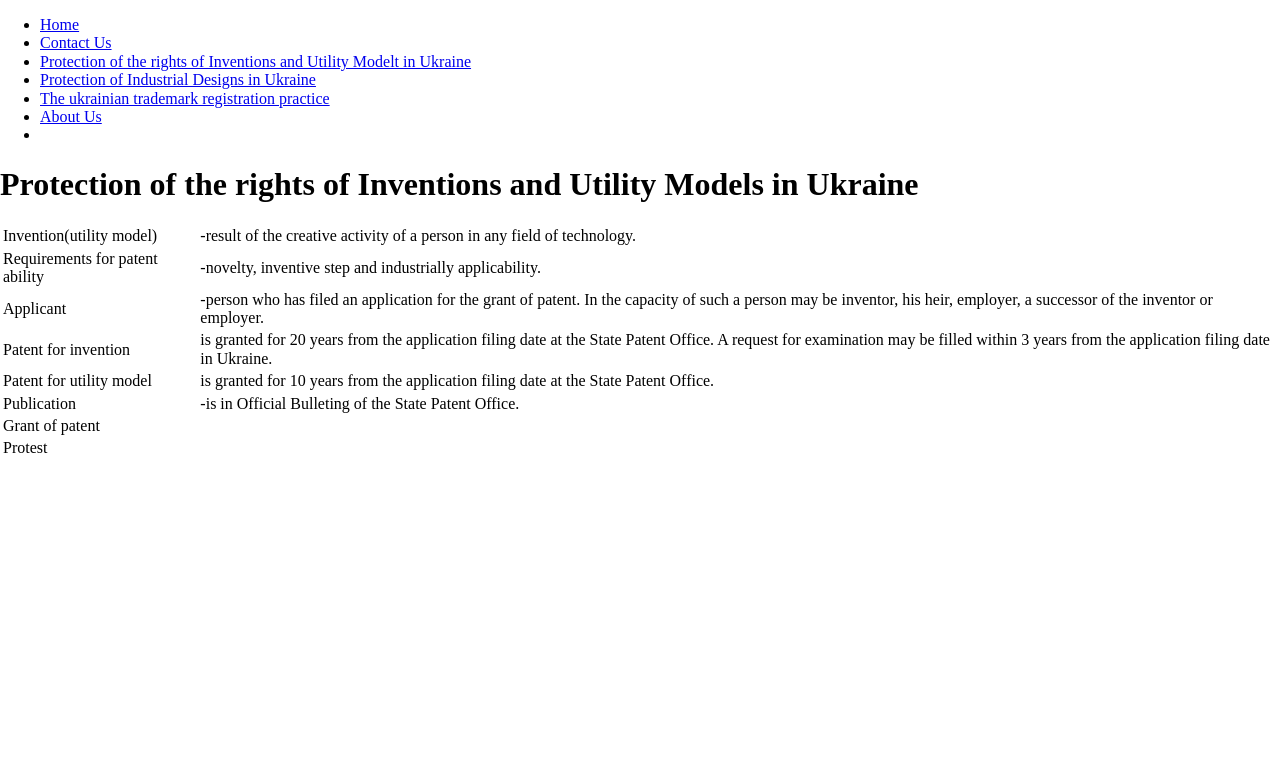
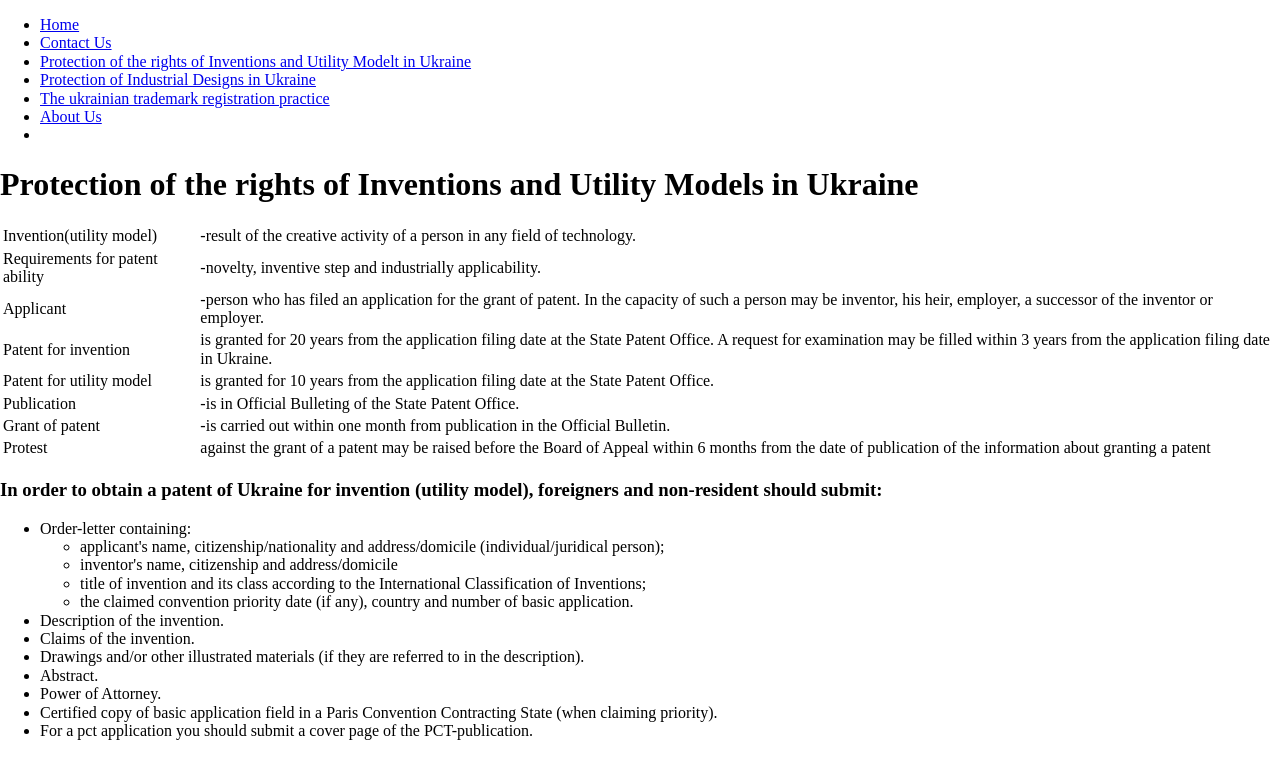
Before and after one commit to Mindshine/patent, a Jekyll site: the page built from _posts/en/pages/2000-01-01-inventions.html, in a window 1280 px wide. Shown: the top 779 px of the page. Built offline with Jekyll 4.4.1, drawn with Linux system fonts in a browser that asks for light colours; nearby versions of some CDN libraries; library files that are not in the unit come from our copies; Markdown is read by kramdown in place of the engine named in the settings.

Commit message:
Update 2000-01-01-inventions.html

```diff
--- a/_posts/en/pages/2000-01-01-inventions.html
+++ b/_posts/en/pages/2000-01-01-inventions.html
@@ -26,9 +26,27 @@ categories:
     <td>Publication</td><td>-is in Official Bulleting of the State Patent Office.</td>
   </tr>
   <tr>
-    <td>Grant of patent</td><td></td>
+    <td>Grant of patent</td><td>-is carried out within one month from publication in the Official Bulletin.</td>
   </tr>
   <tr>
-    <td>Protest</td><td></td>
+    <td>Protest</td><td>against the grant of a patent may be raised before the Board of Appeal within 6 months from the date of publication of the information about granting a patent</td>
   </tr>
 </table>
+<h3>In order to obtain a patent of Ukraine for invention (utility model), foreigners and non-resident should submit:</h3>
+<ul>
+  <li>Order-letter containing:
+    <ul>
+      <li>applicant's name, citizenship/nationality and address/domicile (individual/juridical person);</li>
+      <li>inventor's name, citizenship and address/domicile</li>
+      <li>title of invention and its class according to the International Classification of Inventions;</li>
+      <li>the claimed convention priority date (if any), country and number of basic application.</li>
+    </ul>
+  </li>
+  <li>Description of the invention.</li>
+  <li>Claims of the invention.</li>
+  <li>Drawings and/or other illustrated materials (if they are referred to in the description).</li>
+  <li>Abstract.</li>
+  <li>Power of Attorney.</li>
+  <li>Certified copy of basic application field in a Paris Convention Contracting State (when claiming priority).</li>
+  <li>For a pct application you should submit a cover page of the PCT-publication.</li>
+</ul>
```
